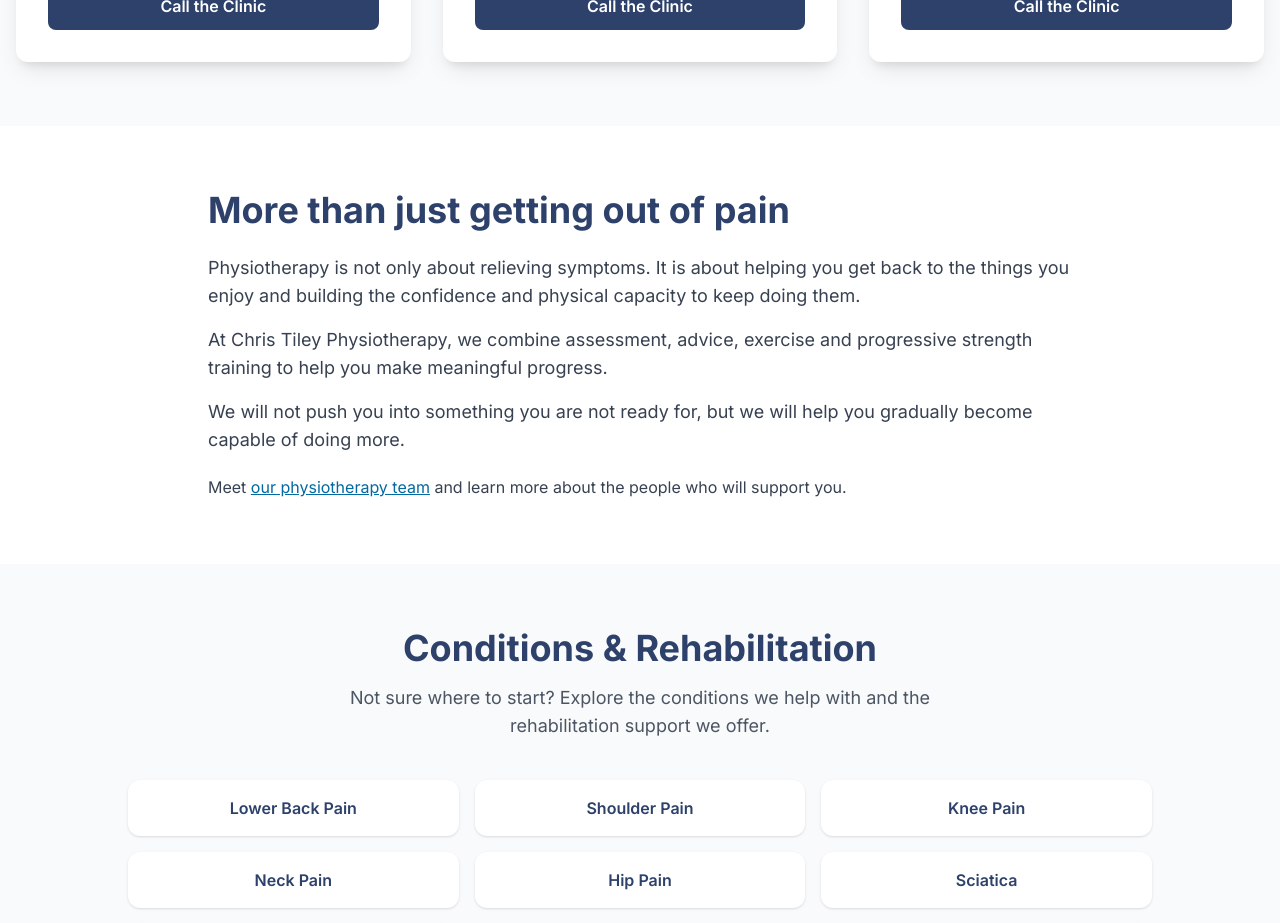
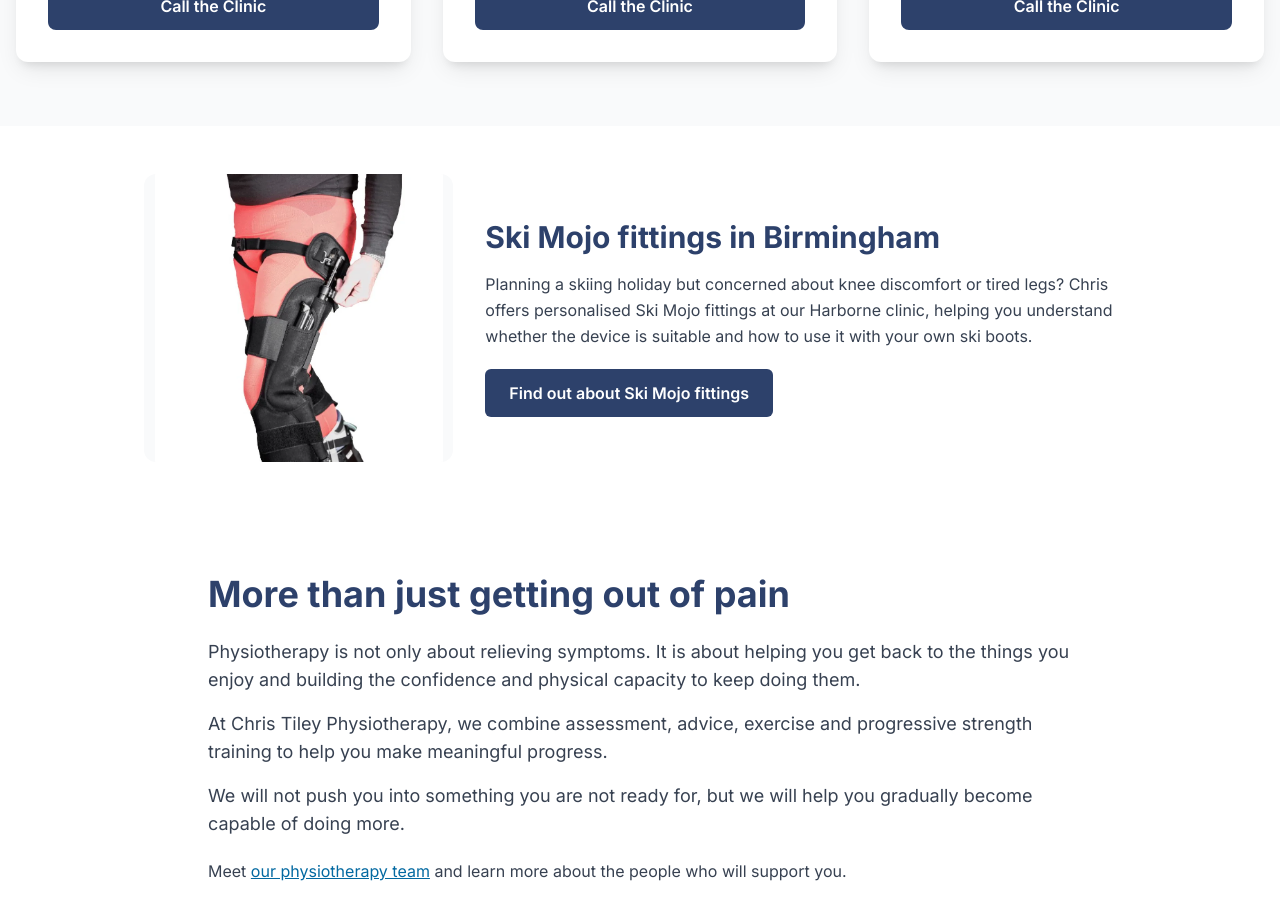
Before and after one commit to CTPhysio/CTPhysio, a React (Vite) app: page /services in a window 1280 px wide. Shown: the part 1500-2423 px from the top of the page. Built offline with nearby package versions, Linux system fonts and the light colour scheme.

Commit message:
Add Ski Mojo internal links to Services.tsx

```diff
--- a/src/components/Services.tsx
+++ b/src/components/Services.tsx
@@ -177,6 +177,17 @@ const Services: React.FC<{ prerender?: boolean }> = ({ prerender = false }) => {
         </div>
       </section>
 
+      <section className="py-12 bg-white" aria-labelledby="ski-mojo-services-heading">
+        <div className="container mx-auto px-4 max-w-5xl grid md:grid-cols-3 gap-8 items-center">
+          <img src="/assets/images/ski-mojo-brace.webp" alt="Ski Mojo leg support worn with ski clothing" loading="lazy" className="w-full max-h-72 object-contain rounded-xl bg-gray-50" />
+          <div className="md:col-span-2">
+            <h2 id="ski-mojo-services-heading" className="text-3xl font-bold text-navy-700 mb-4">Ski Mojo fittings in Birmingham</h2>
+            <p className="text-gray-700 mb-5">Planning a skiing holiday but concerned about knee discomfort or tired legs? Chris offers personalised Ski Mojo fittings at our Harborne clinic, helping you understand whether the device is suitable and how to use it with your own ski boots.</p>
+            <Link to="/ski-mojo/" className="inline-block bg-navy-700 text-white font-semibold rounded-md px-6 py-3 hover:bg-navy-800">Find out about Ski Mojo fittings</Link>
+          </div>
+        </div>
+      </section>
+
       {/* Our approach */}
       <section className="py-16 bg-white">
         <div className="container mx-auto px-4 max-w-4xl">
```
